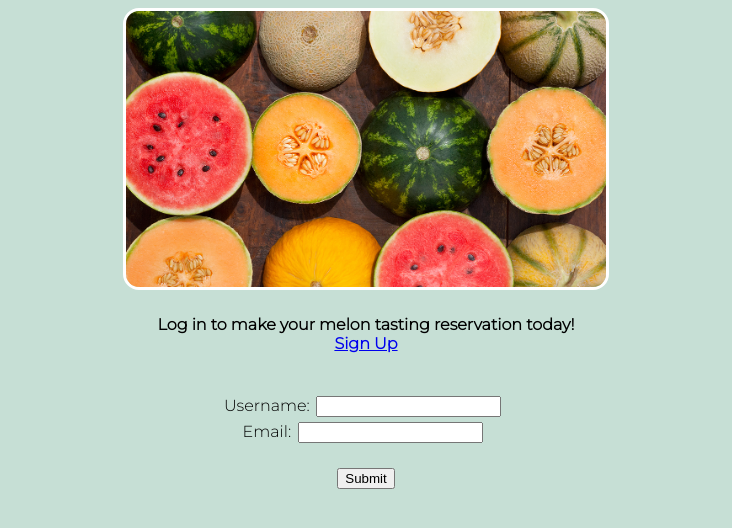
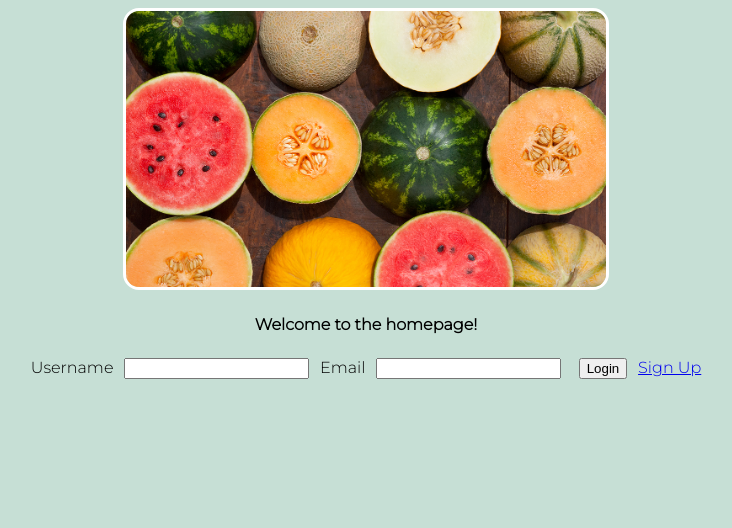
Before and after one commit to lisamqy/melonressie, a Flask app: page / in a window 1280 px wide. Shown: the top 528 px of the page, without its empty margins (274-1006 px from the left). Run offline with Flask 2, Linux system fonts and the light colour scheme; some libraries are stand-ins or nearby versions.

Commit message:
Added routes and templates

```diff
--- a/server.py
+++ b/server.py
@@ -1,18 +1,41 @@
 from flask import Flask, session, render_template, request, flash, redirect
 from flask_debugtoolbar import DebugToolbarExtension
 from model import connect_to_db
+import crud
+from jinja2 import StrictUndefined
 
 app = Flask(__name__)
 app.secret_key = 'secret'
 app.config['SQLALCHEMY_TRACK_MODIFICATIONS'] = False
-
+app.jinja_env.undefined = StrictUndefined
 
 
 @app.route("/")
 def homepage():
     """Show homepage."""
 
-    return render_template("homepage.html")
+    if "current_user" in session:
+        user = crud.get_user_by_id(session["current_user"])
+    else:
+        user = None
+
+    return render_template("homepage.html", user=user)
+
+@app.route("/handle-login", methods=["POST"])
+def handle_login():
+    """Log user into application"""
+
+    username = request.form["username"]
+    email = request.form["email"]
+    user = crud.get_user_by_email(email) #communicates with db to grab existing users info from db
+
+    if username == user.username and user.username!= None: #checks against database
+        session["current_user"] = user.user_id #saves the current user's user_id in session
+        flash(f'Logged in as {user.username}')
+        return redirect(f"/user/{user.user_id}")
+    else:
+        flash("Email or password incorrect, please try again.")
+        return redirect("/")
 
 @app.route("/new", methods=['POST'])
 def register():
@@ -20,9 +43,27 @@ def register():
 
     return render_template("register.html")
 
-@app.route("/reservation", methods=['POST'])
+@app.route("/goodbye")
+def logout():
+    """Clear the session and return to homepage"""
+
+    session.clear()
+    return redirect("/")
+
+@app.route("/user/<user_id>")
+def user_page(user_id):
+    """Show user's account details"""
+
+    user = crud.get_user_by_id(user_id)
+    appts = crud.find_appt_by_user(user_id)
+
+    return render_template("dashboard.html", appts=appts)
+
+@app.route("/user/<user_id>", methods=['POST'])
 def make_reservation():
     """User reservations."""
+
+
 
     return render_template("reservation.html")
 
--- /dev/null
+++ b/static/js/homepage.js
@@ -0,0 +1,12 @@
+function Homepage() {
+    return (
+      <React.Fragment>
+        <h4>
+            Welcome to the homepage!
+        </h4>
+
+      </React.Fragment>
+    );
+  }
+
+  ReactDOM.render(<Homepage />, document.getElementById('app'));
--- a/static/js/homepage.jsx
+++ /dev/null
@@ -1,25 +0,0 @@
-function Homepage() {
-    return (
-      <React.Fragment>
-        <h4>
-          Log in to make your melon tasting reservation today! <br />
-          <a href="/new">Sign Up</a>
-        </h4>
-        <br />
-        <form>
-          <label htmlFor="login">
-            Username:
-            <input type="user" className="user" />
-            <br />
-            Email:
-            <input type="email" className="email" />
-          </label>
-          <br /><br />
-          <input type="submit" value="Submit" />
-        </form>
-
-      </React.Fragment>
-    );
-  }
-
-  ReactDOM.render(<Homepage />, document.getElementById('app'));
--- a/static/js/reservation.jsx
+++ b/static/js/reservation.jsx
@@ -3,7 +3,7 @@ function Reservation() {
       <React.Fragment>
         <h1>Create your reservation now 🍉</h1>
 
-        <form>
+        <form action="/reservation" method="POST">
           <label htmlFor="date-select">
             Date:
             <input type="date" className="date" />
@@ -16,4 +16,4 @@ function Reservation() {
     );
   }
 
-  ReactDOM.render(<Homepage />, document.getElementById('app'));
+  ReactDOM.render(<Reservation />, document.getElementById('app'));
--- a/templates/homepage.html
+++ b/templates/homepage.html
@@ -3,10 +3,46 @@
 {% block title %}Homepage{% endblock %}
 
 {% block body %}
-  <!-- Mount your react components on to this element. -->
-  <div id="app"></div>
+    <!-- React components go in here -->
+    <div id="app"></div>
+
+    {% if "current_user" not in session %}
+        <form action="/handle-login" method="POST">
+            <label>Username</label>
+            <input type="text" name="username" required>
+            <label>Email</label>
+            <input type="text" name="email" required>
+
+            <input type="submit" value="Login">
+            <span id="new-user" class="form-text">
+                <a href="/new">Sign Up</a>
+            </span>
+        </form>
+    {% endif %}
+    {% if "current_user" in session %}
+        <span>
+            Hello, {{ user.username.title() }}
+        </span>
+        <a href="/user/{{ user.user_id }}">View Account</a>
+        <sub><i class="material-icons">account_circle</i></sub>
+        <a href="/goodbye">Logout</a>
+        <sub><i class="material-icons">logout</i></sub>
+    {% endif %}
+
+    <div>
+        <!-- Flash Messages -->
+        {% with messages = get_flashed_messages() %}
+            {% if messages %}
+                    {% for message in messages %}
+                        <span class="shadow-sm p-1 bg-body bg-opacity-75 rounded">{{ message }}</span>
+                    {% endfor %}
+            {% endif %}
+        {% endwith %}
+    </div>
+
+
 {% endblock %}
 
 {% block js %}
-	<script src="/static/js/homepage.jsx" type="text/jsx"></script>
+    <script src="/static/js/homepage.js" type="text/jsx"></script>
 {% endblock %}
```
Also changed, not shown: crud.py (+7 -2 lines), templates/dashboard.html (added, +15 -0 lines).
